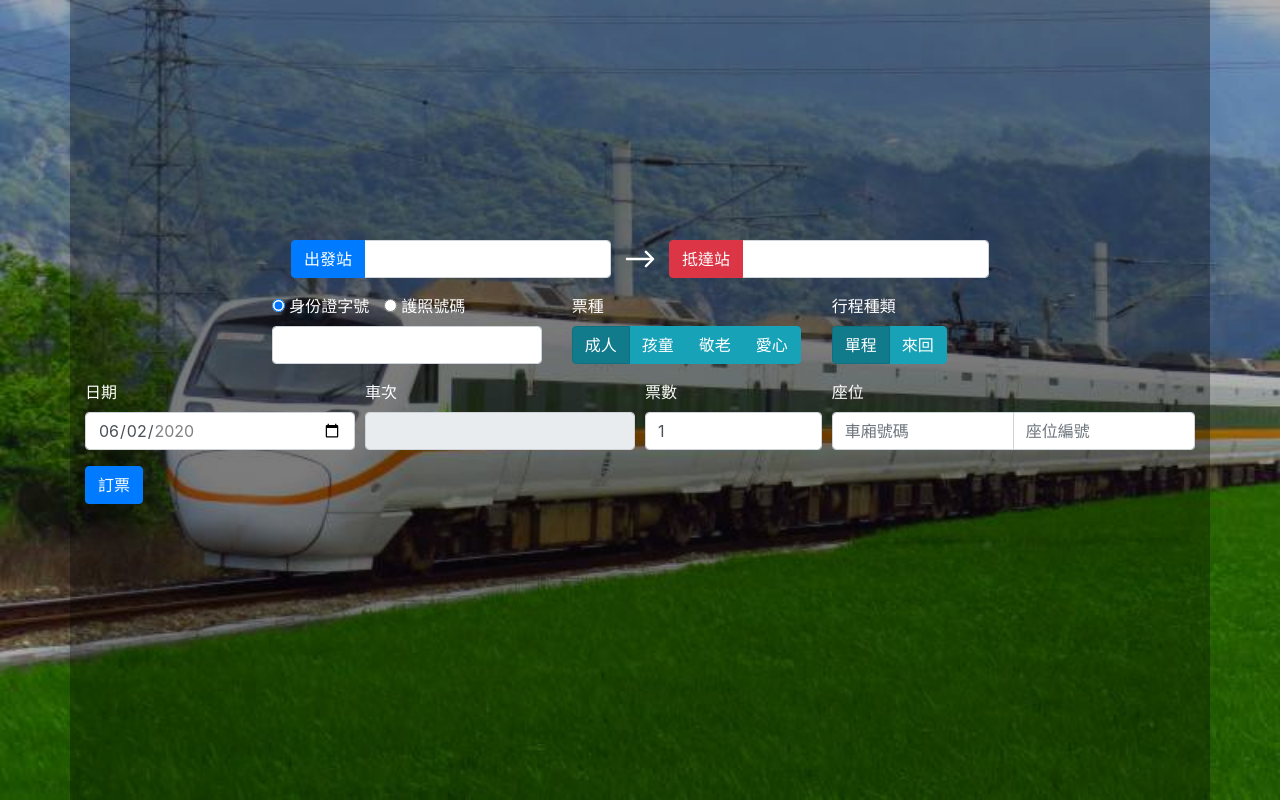
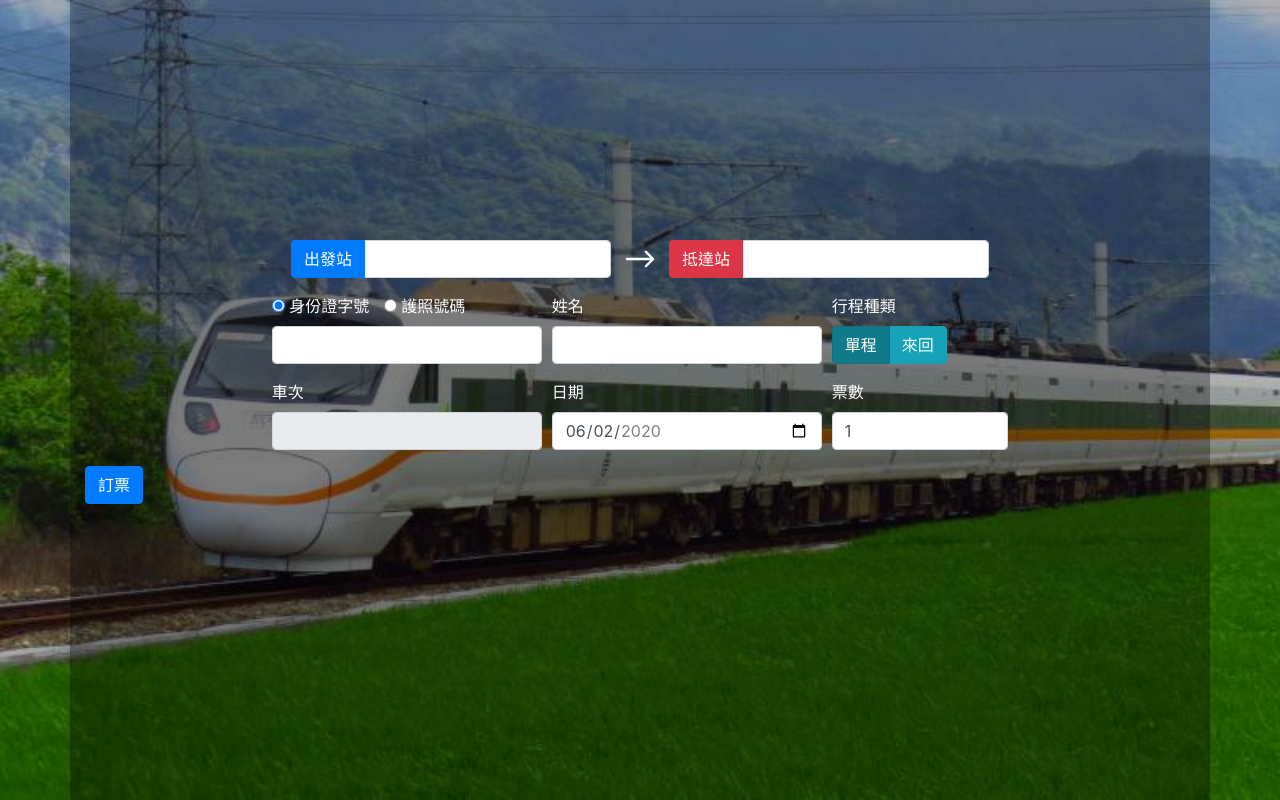
Before and after one commit to timmyceberus/Railway-Booking, a Django app: template templates/booking.html in a window 1280 px wide. Run offline with Django 3.2, Linux system fonts and the light colour scheme; the template is opened without the code that fills it, so the values that code supplies are empty; some libraries are stand-ins or nearby versions.

Commit message:
Remove some fields
1. Remove car number & seat number, and part of schedule kind.
2. Add bootstrap validation while input error.

```diff
--- a/templates/booking.html
+++ b/templates/booking.html
@@ -5,7 +5,7 @@
 {% block head-space %}30vh{% endblock %}
 {% block content %}
     {% include './component/form.html' with bgst=full_begin_station dsst=full_dest_station show_in_index=False on_top='0' only %}
-    <form method="post" style="color:white;">
+    <form method="post" style="color:white;" class="needs-validation" novalidate>
         {% csrf_token %}
         <div class="form-row">
             <div class="col-md-2"></div>
@@ -15,22 +15,15 @@
                 <input id="passport" type="radio" name="ssn-type" value="passport">
                 <label for="passport">護照號碼</label>
                 <input type="text" class="form-control" name="ssn-value" required>
+                <div class="invalid-tooltip">
+                  請輸入正確的值.
+                </div>
             </div>
             <div class="form-group col-md-3">
-                <div class="mb-2" style="margin-left: 20px">票種</div>
-                <div class="btn-group btn-group-toggle" style="left: 20px" data-toggle="buttons">
-                    <label class="btn btn-info active">
-                        <input type="radio" name="ticket-kind" autocomplete="off" checked>成人
-                    </label>
-                    <label class="btn btn-info">
-                        <input type="radio" name="ticket-kind" autocomplete="off"> 孩童
-                    </label>
-                    <label class="btn btn-info">
-                        <input type="radio" name="ticket-kind" autocomplete="off"> 敬老
-                    </label>
-                    <label class="btn btn-info">
-                        <input type="radio" name="ticket-kind" autocomplete="off"> 愛心
-                    </label>
+                <label for="name">姓名</label>
+                <input type="text" class="form-control" id="name" name="name" required>
+                <div class="invalid-tooltip">
+                  請輸入姓名.
                 </div>
             </div>
             <div class="form-group col-md-3">
@@ -46,23 +39,20 @@
             </div>
         </div>
         <div class="form-row">
+            <div class="form-group col-md-2"></div>
+            <div class="form-group col-md-3">
+                <label for="train-id">車次</label>
+                <input type="text" class="form-control" id="train-id" name="train-id" value="{{ train_id }}" readonly>
+            </div>
             <div class="form-group col-md-3">
                 <label for="date">日期</label>
                 <input type="date" class="form-control" name="date" id="date" required>
             </div>
-            <div class="form-group col-md-3">
-                <label for="train-id">車次</label>
-                <input type="text" class="form-control" id="train-id" name="train-id" value="{{ train_id }}" readonly>
-            </div>
             <div class="form-group col-md-2">
                 <label for="ticket-count">票數</label>
                 <input type="number" class="form-control" id="ticket-count" name="ticket-count" min="1" max="6" value="1">
-            </div>
-            <div class="form-group col-md-4">
-                <label>座位</label>
-                <div class="input-group">
-                    <input type="number" class="form-control" id="car-number" placeholder="車廂號碼" name="car-number" min="1" max="12" required>
-                    <input type="number" class="form-control" id="seat-number" placeholder="座位編號" name="seat-number" min="1" max="52" required>
+                <div class="invalid-tooltip">
+                  請輸入正確的票數:1~6
                 </div>
             </div>
         </div>
```
Also changed, not shown: static/booking.js (+80 -11 lines).
